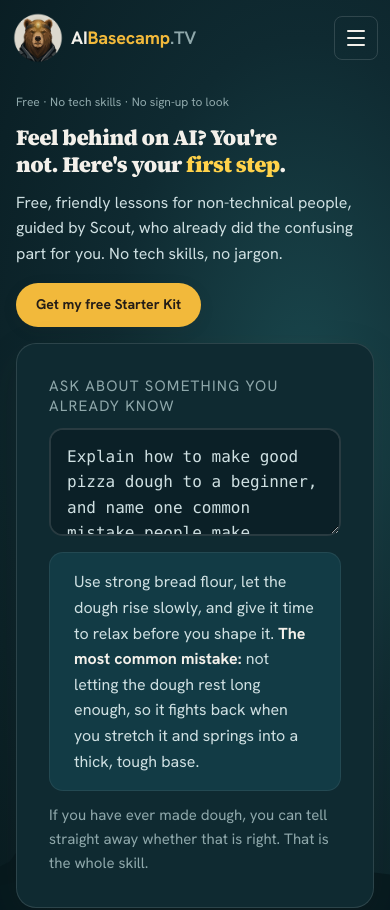
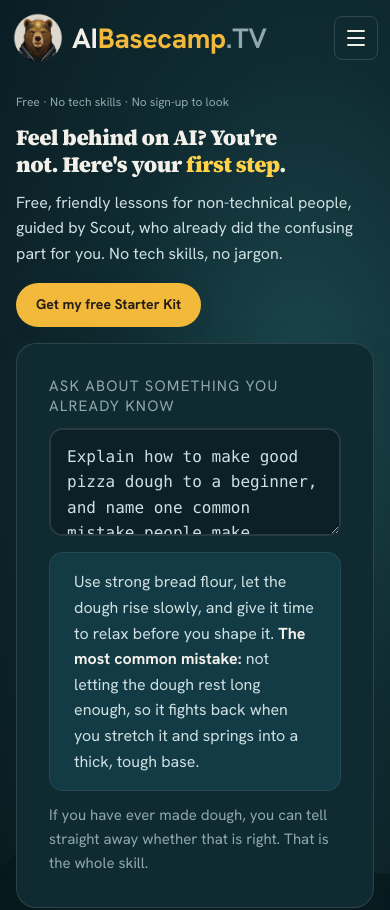
Before and after one commit to drattray45/AIBasecampTV, a React (Vite) app: page / in a window 390 px wide. Shown: the top 910 px of the page. Built offline with nearby package versions, Linux system fonts and the light colour scheme.

Commit message:
mobile wordmark logo size increase

```diff
--- a/landing.css
+++ b/landing.css
@@ -1786,8 +1786,12 @@ a:hover {
     flex-shrink: 0;
   }
 
+  .site-header .site-logo > span:last-of-type {
+    font-size: 1.875rem !important;
+    line-height: 1 !important;
+  }
+
   .site-logo {
-    font-size: 1.25rem !important;
     gap: 0.5rem !important;
   }
 
@@ -1952,9 +1956,13 @@ a:hover {
     height: var(--nav-mark-size) !important;
   }
 
+  .site-header .site-logo > span:last-of-type {
+    font-size: 1.75rem !important;
+    line-height: 1 !important;
+  }
+
   .site-logo {
-    font-size: 1.125rem !important;
-    gap: 0.4375rem !important;
+    gap: 0.5rem !important;
   }
 
   .hero-beacon__inner {
@@ -1991,8 +1999,12 @@ a:hover {
     height: var(--nav-mark-size) !important;
   }
 
+  .site-header .site-logo > span:last-of-type {
+    font-size: 1.625rem !important;
+    line-height: 1 !important;
+  }
+
   .site-logo {
-    font-size: 1.0625rem !important;
     gap: 0.4375rem !important;
   }
 }
```
